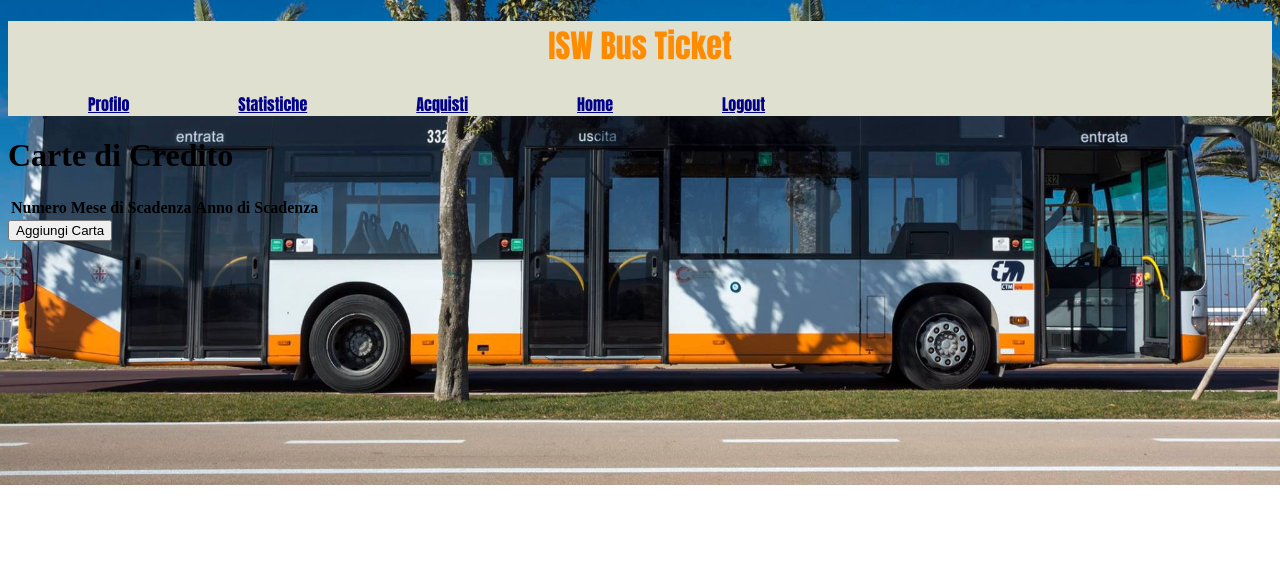
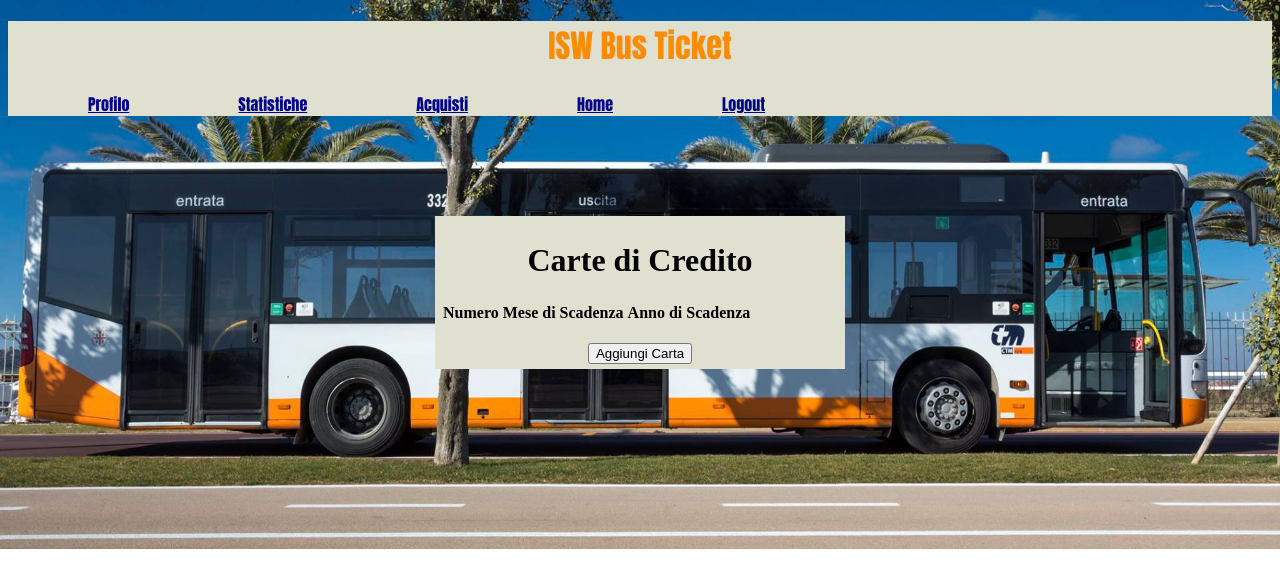
Before and after one commit to michelepilia/ISW, a Django app: page /cards/ in a window 1280 px wide. Shown: the top 588 px of the page. Run offline with Django 3.2, Linux system fonts and the light colour scheme; data comes from the database, SQL or seed files in the repository; both versions use the stored data as it was after the commit; lists and menus that the app fills with data are empty.

Commit message:
centrata la tabella delle carte di credito nella pagina del profilo utente

```diff
--- a/IswBus/static/IswBus/style.css
+++ b/IswBus/static/IswBus/style.css
@@ -39,7 +39,6 @@ a{
 #Biglietti_disponibili{
     margin:auto;
     text-align: center;
-    /*height: 200px;*/
     padding:5px;
     width: 400px;
     margin-top: 100px;
@@ -50,3 +49,21 @@ a{
     margin: auto;
     padding-bottom: 15px;
 }
+
+#Carte_di_credito{
+     margin:auto;
+    text-align: center;
+    padding:5px;
+    width: 400px;
+    margin-top: 100px;
+    background-color:#e0e0d1;
+}
+
+#Aggiungi_carta{
+    margin:auto;
+    text-align: center;
+    padding:5px;
+    width: 400px;
+    margin-top: 100px;
+    background-color:#e0e0d1;
+}
--- a/IswBus/templates/add-card.html
+++ b/IswBus/templates/add-card.html
@@ -2,13 +2,15 @@
 {% extends 'base.html' %}
 
 {% block content %}
+    <div id="Aggiungi_carta">
 
         <h1>Aggiungi Carta di Credito</h1>
 
         <form method="post" action="/add_card/">
             {% csrf_token %}
-            {{ form }}
+            {{ form }}<br/><br/>
             <button type="submit">Salva</button>
         </form>
+    </div>
 
 {% endblock %}
--- a/IswBus/templates/cards.html
+++ b/IswBus/templates/cards.html
@@ -1,6 +1,7 @@
 {% extends 'base.html' %}
 
 {% block content %}
+    <div id="Carte_di_credito">
 
         <h1>Carte di Credito</h1>
 
@@ -18,7 +19,8 @@
                     <td>{{ card.anno_scadenza }}</td>
                 </tr>
             {% endfor %}
-        </table>
+        </table> <br/>
         <a href="/add_card/"><button type="button">Aggiungi Carta</button></a>
+    </div>
 
 {% endblock %}
```
Also changed, not shown: db.sqlite3.
